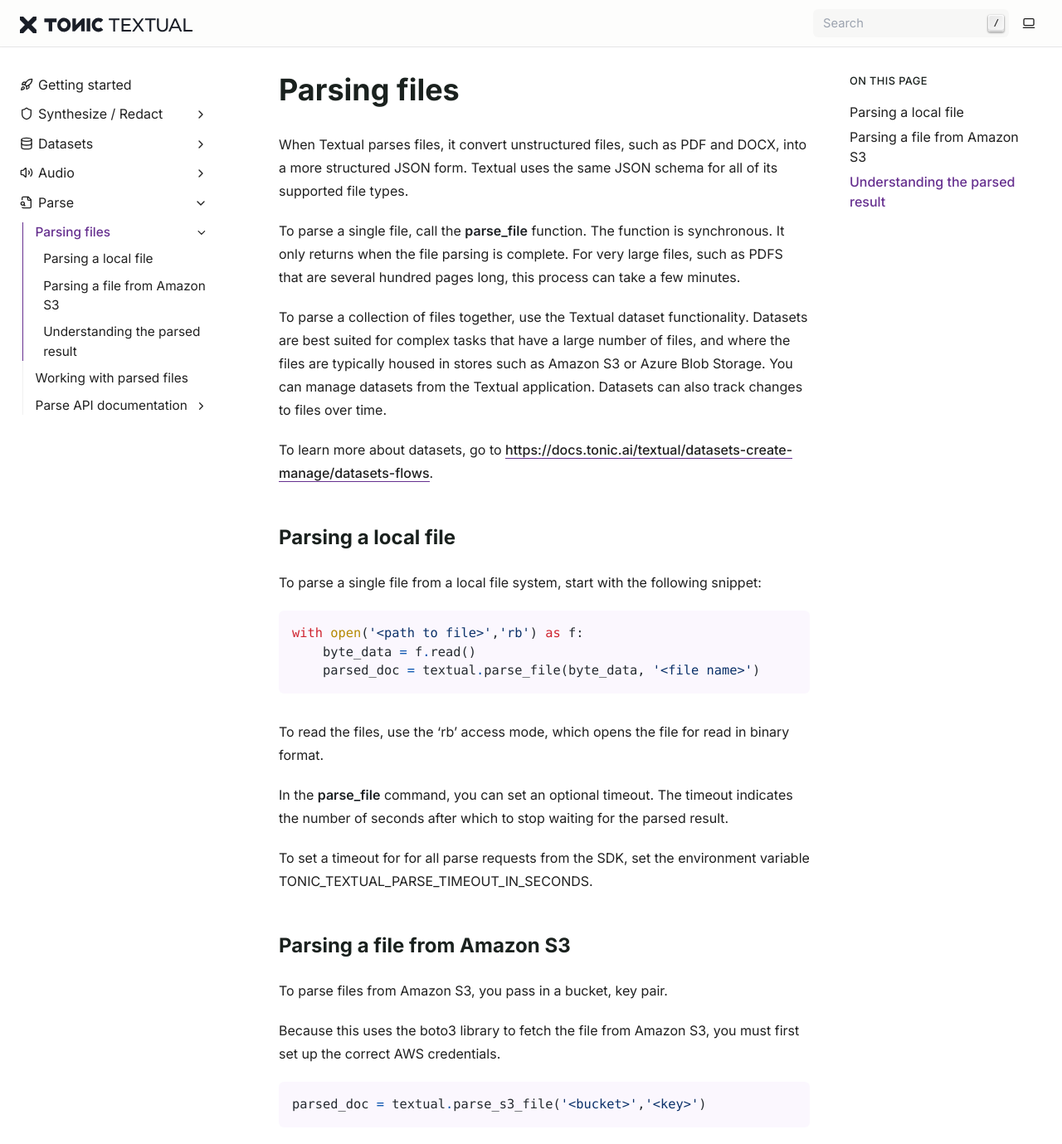
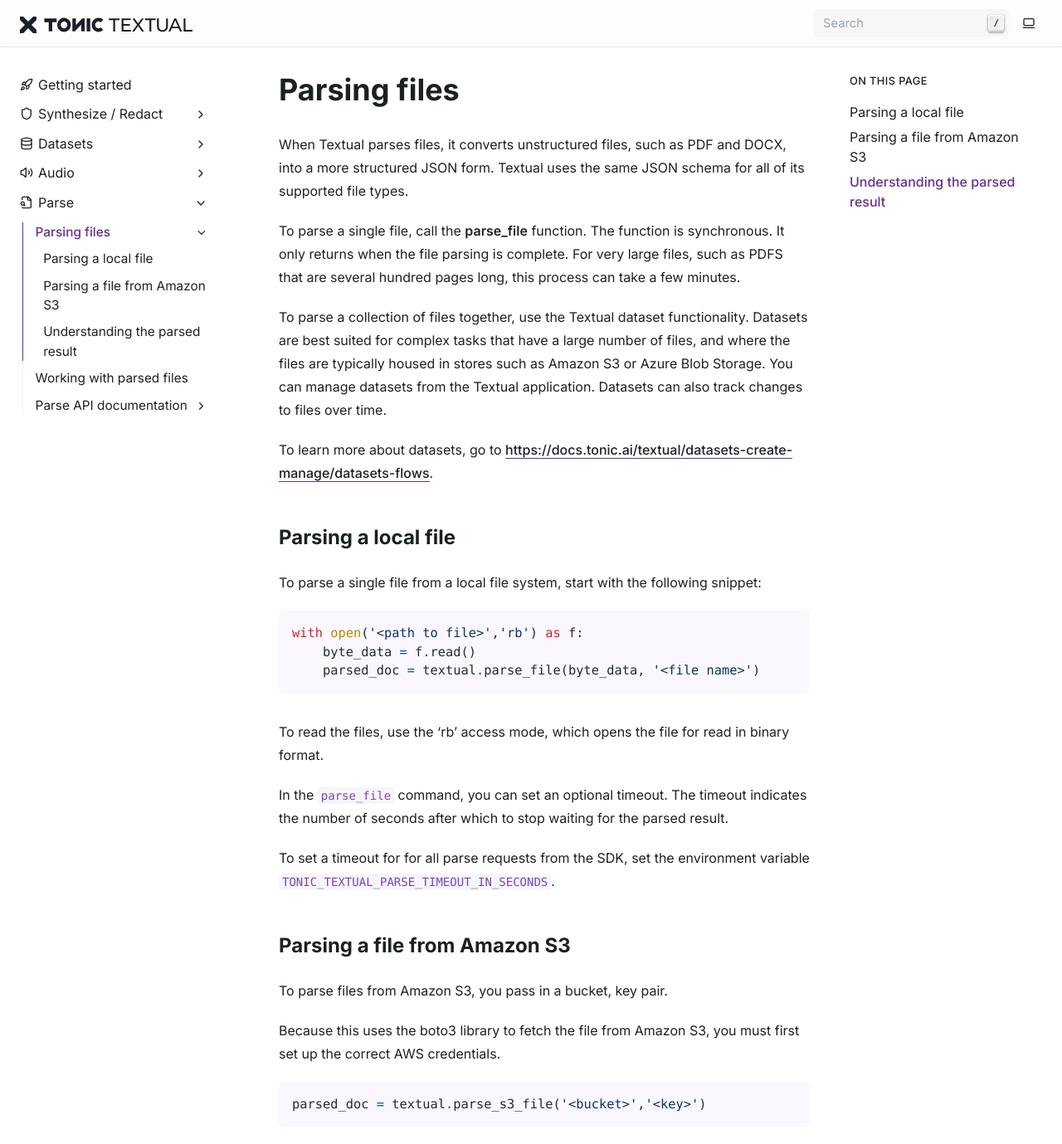
Before and after one commit to TonicAI/textual, a Sphinx documentation site: the page built from docs/source/parse/parsing_files.rst, in a window 1280 px wide and 1400 px high. Shown: the top 1379 px of the window at 83% size. Built offline with Sphinx 7.4.7, drawn with Linux system fonts in a browser that asks for light colours; some of the changed text lies outside the part shown.

Commit message:
Text edits

```diff
--- a/docs/source/parse/parsing_files.rst
+++ b/docs/source/parse/parsing_files.rst
@@ -1,7 +1,7 @@
 Parsing files
 =================
 
-When Textual parses files, it convert unstructured files, such as PDF and DOCX, into a more structured JSON form. Textual uses the same JSON schema for all of its supported file types.
+When Textual parses files, it converts unstructured files, such as PDF and DOCX, into a more structured JSON form. Textual uses the same JSON schema for all of its supported file types.
 
 To parse a single file, call the **parse_file** function. The function is synchronous. It only returns when the file parsing is complete. For very large files, such as PDFS that are several hundred pages long, this process can take a few minutes.
 
@@ -22,9 +22,9 @@ To parse a single file from a local file system, start with the following snippe
 
 To read the files, use the 'rb' access mode, which opens the file for read in binary format.
 
-In the **parse_file** command, you can set an optional timeout. The timeout indicates the number of seconds after which to stop waiting for the parsed result.
+In the ``parse_file`` command, you can set an optional timeout. The timeout indicates the number of seconds after which to stop waiting for the parsed result.
 
-To set a timeout for for all parse requests from the SDK, set the environment variable TONIC_TEXTUAL_PARSE_TIMEOUT_IN_SECONDS.
+To set a timeout for for all parse requests from the SDK, set the environment variable ``TONIC_TEXTUAL_PARSE_TIMEOUT_IN_SECONDS``.
 
 Parsing a file from Amazon S3
 -----------------------------
```
Also changed, not shown: other parts of docs/source/parse/parsing_files.rst (+5 -3 lines).
